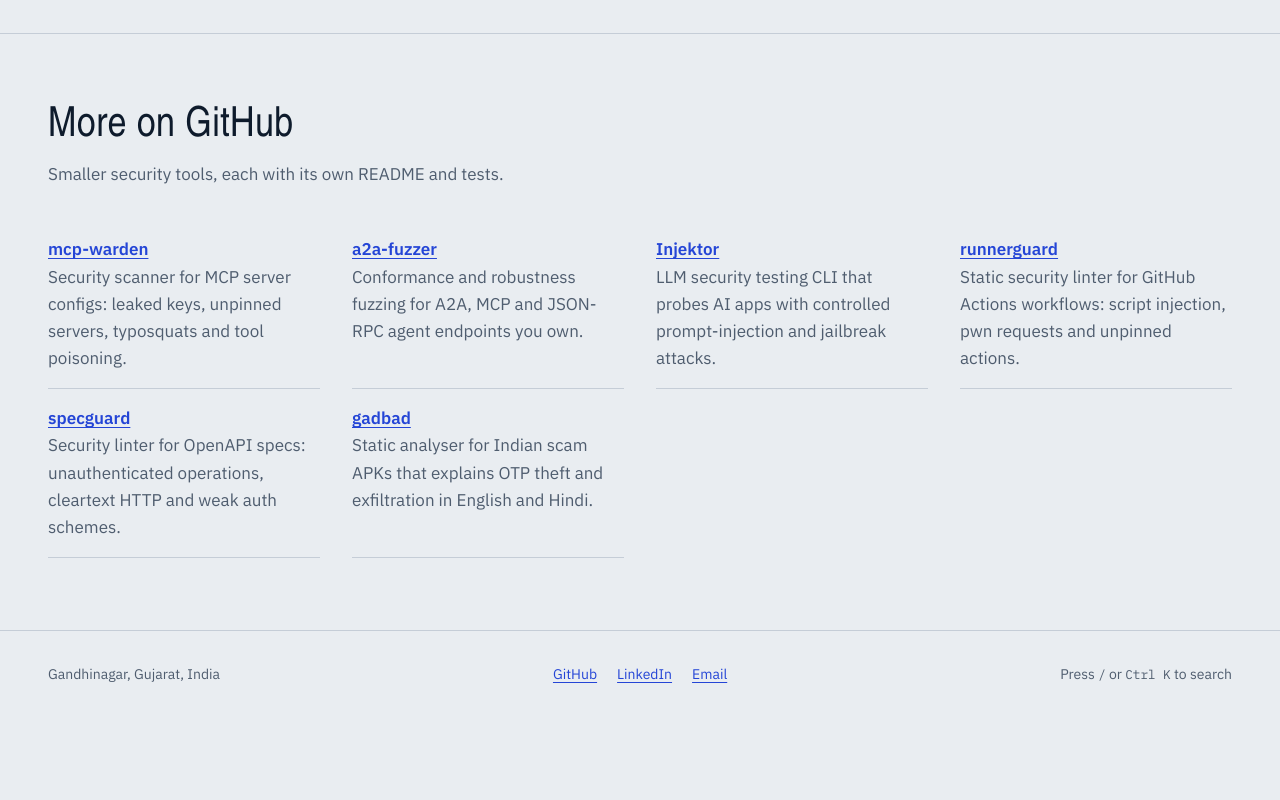
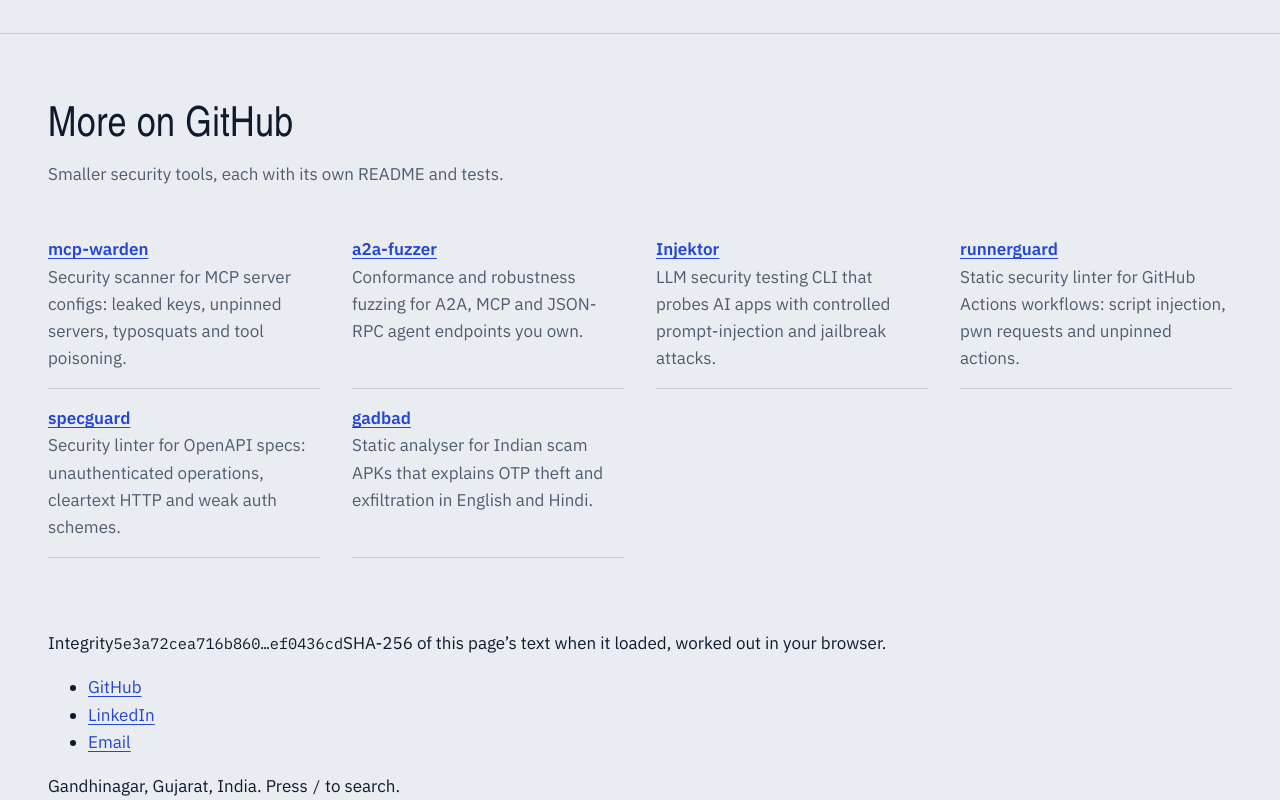
Before and after one commit to kirtanbhatt10/portfolio, a Next.js app: page / in a window 1280 px wide. Shown: the part 2541-3341 px from the top of the page. Before the commit the page ends 3275 px from the top, so only its background shows below. Built offline with nearby package versions, Linux system fonts and the light colour scheme; a web font is replaced by a local one.

Commit message:
feat: footer with the page integrity hash

```diff
--- a/components/Footer.tsx
+++ b/components/Footer.tsx
@@ -1,10 +1,12 @@
 import { person } from '@/lib/site';
+
+import Integrity from './Integrity';
 
 export default function Footer() {
   return (
-    <footer className="site-footer">
-      <div className="wrap">
-        <p>{person.location}</p>
+    <footer className="foot">
+      <div className="wrap foot-in">
+        <Integrity />
         <ul>
           <li>
             <a href={person.github} rel="noopener" target="_blank">
@@ -20,8 +22,8 @@ export default function Footer() {
             <a href={`mailto:${person.email}`}>Email</a>
           </li>
         </ul>
-        <p>
-          Press <kbd>/</kbd> or <kbd>Ctrl K</kbd> to search
+        <p className="foot-note">
+          {person.location}. Press <kbd>/</kbd> to search.
         </p>
       </div>
     </footer>
```
